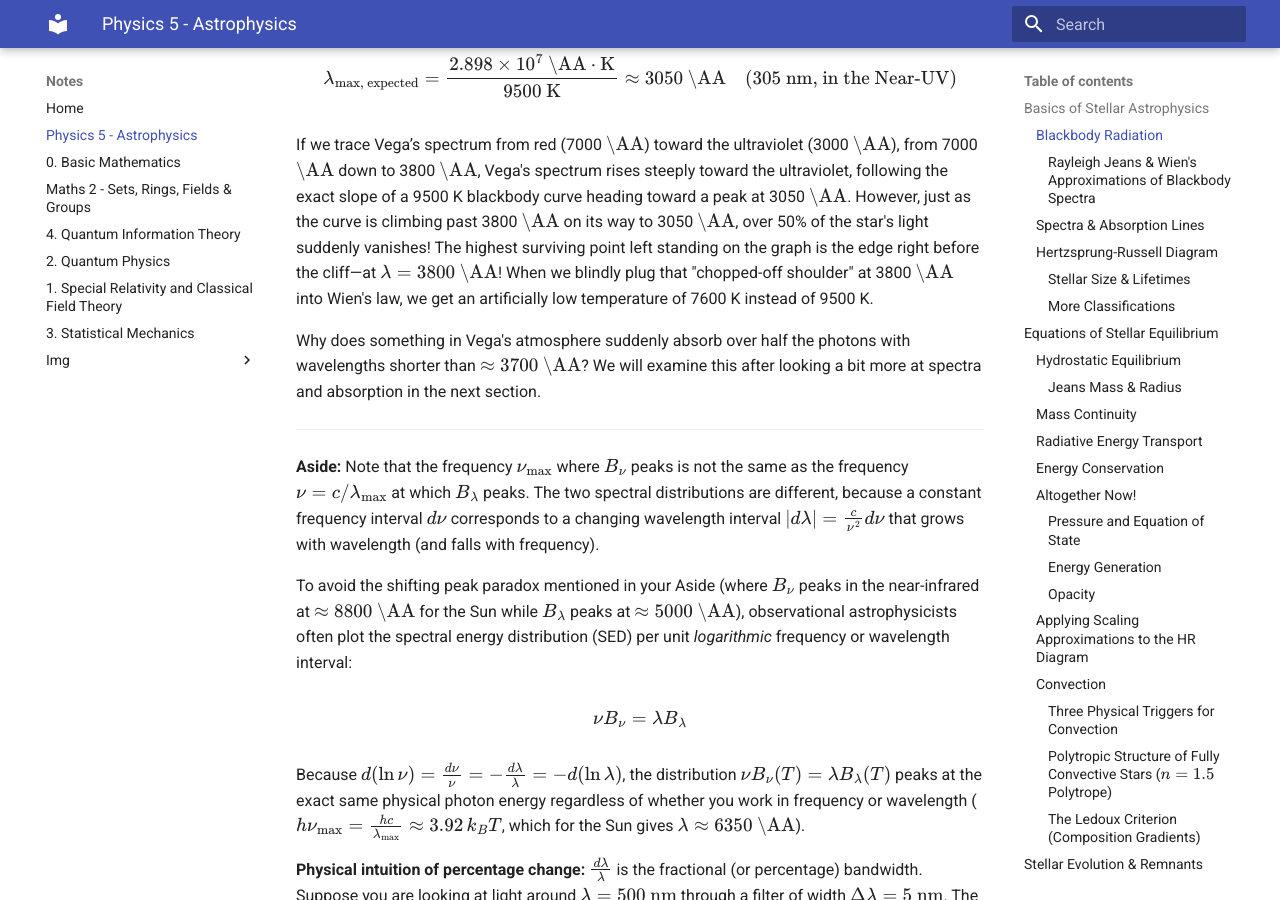
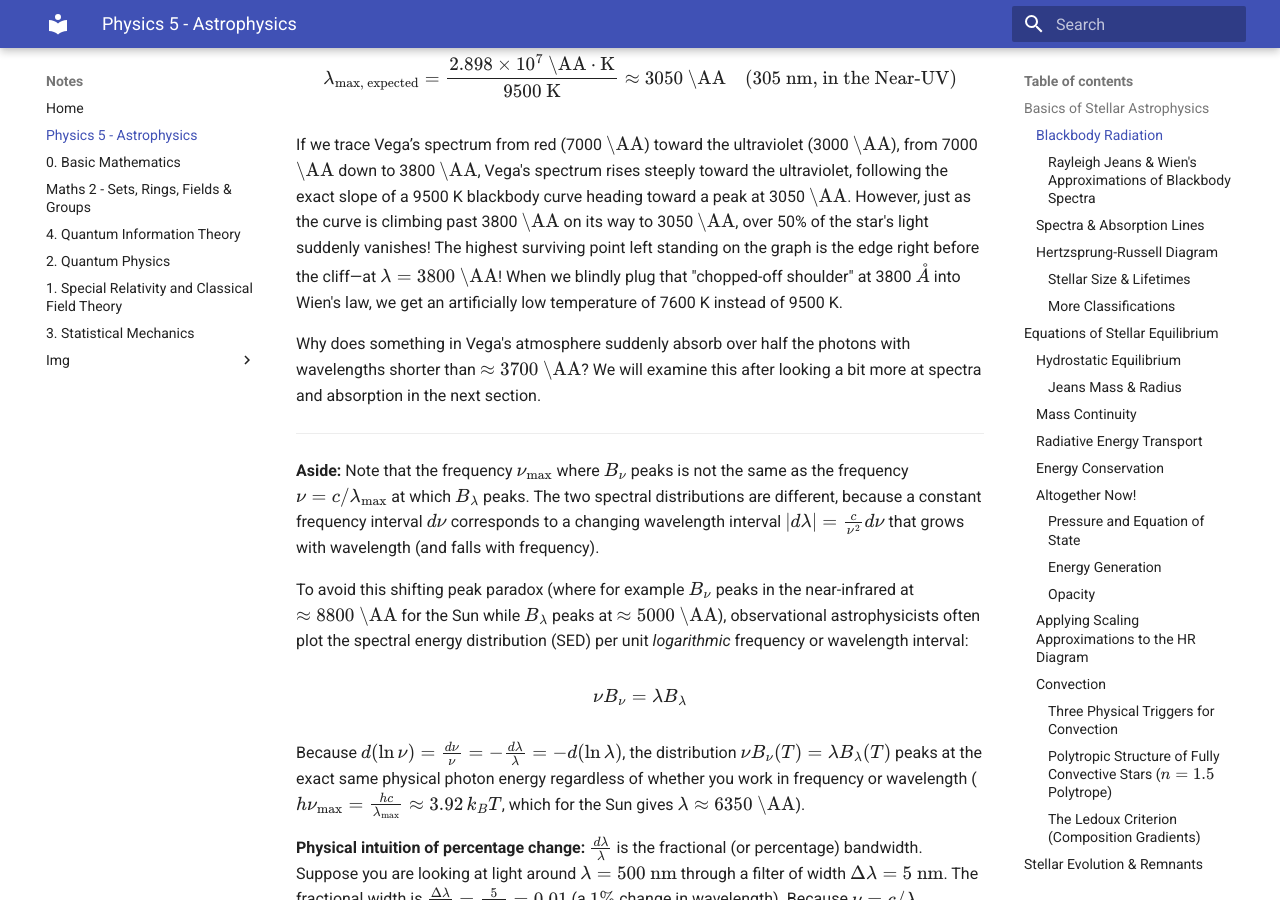
Before and after one commit to regstuff/notes, an MkDocs documentation site: the page built from docs/Physics_Astrophysics.md, in a window 1280 px wide and 900 px high, scrolled down 4123 px. Built offline with MkDocs 1.6.1 and Material for MkDocs 9.7.7, drawn with Linux system fonts in a browser that asks for light colours.

Commit message:
Update Physics_Astrophysics.md

```diff
--- a/docs/Physics_Astrophysics.md
+++ b/docs/Physics_Astrophysics.md
@@ -96,7 +96,7 @@ However, stars are not perfect blackbodies. For example, Alpha Lyrae (the star V
 
 $$\lambda_{\text{max, expected}} = \frac{2.898 \times 10^7\text{ \AA}\cdot\text{K}}{9500\text{ K}} \approx 3050\text{ \AA}\quad(305\text{ nm, in the Near-UV})$$
 
-If we trace Vega’s spectrum from red (7000 $\text{\AA}$) toward the ultraviolet (3000 $\text{\AA}$), from 7000 $\text{\AA}$ down to 3800 $\text{\AA}$, Vega's spectrum rises steeply toward the ultraviolet, following the exact slope of a 9500 K blackbody curve heading toward a peak at 3050 $\text{\AA}$. However, just as the curve is climbing past 3800 $\text{\AA}$ on its way to 3050 $\text{\AA}$, over 50% of the star's light suddenly vanishes! The highest surviving point left standing on the graph is the edge right before the cliff—at $\lambda = 3800\text{ \AA}$! When we blindly plug that "chopped-off shoulder" at 3800 $\text{\AA}$ into Wien's law, we get an artificially low temperature of 7600 K instead of 9500 K.
+If we trace Vega’s spectrum from red (7000 $\text{\AA}$) toward the ultraviolet (3000 $\text{\AA}$), from 7000 $\text{\AA}$ down to 3800 $\text{\AA}$, Vega's spectrum rises steeply toward the ultraviolet, following the exact slope of a 9500 K blackbody curve heading toward a peak at 3050 $\text{\AA}$. However, just as the curve is climbing past 3800 $\text{\AA}$ on its way to 3050 $\text{\AA}$, over 50% of the star's light suddenly vanishes! The highest surviving point left standing on the graph is the edge right before the cliff—at $\lambda = 3800\text{ \AA}$! When we blindly plug that "chopped-off shoulder" at 3800 $\mathring{A}$ into Wien's law, we get an artificially low temperature of 7600 K instead of 9500 K.
 
 Why does something in Vega's atmosphere suddenly absorb over half the photons with wavelengths shorter than $\approx 3700\text{ \AA}$? We will examine this after looking a bit more at spectra and absorption in the next section.
 
@@ -104,7 +104,7 @@ Why does something in Vega's atmosphere suddenly absorb over half the photons wi
 
 **Aside:** Note that the frequency $\nu_{\text{max}}$ where $B_\nu$ peaks is not the same as the frequency $\nu = c/\lambda_{\text{max}}$ at which $B_\lambda$ peaks. The two spectral distributions are different, because a constant frequency interval $d\nu$ corresponds to a changing wavelength interval $\vert{}d\lambda\vert{} = \frac{c}{\nu^2} d\nu$ that grows with wavelength (and falls with frequency).
 
-To avoid the shifting peak paradox mentioned in your Aside (where $B_\nu$ peaks in the near-infrared at $\approx 8800\text{ \AA}$ for the Sun while $B_\lambda$ peaks at $\approx 5000\text{ \AA}$), observational astrophysicists often plot the spectral energy distribution (SED) per unit _logarithmic_ frequency or wavelength interval:
+To avoid this shifting peak paradox (where for example $B_\nu$ peaks in the near-infrared at $\approx 8800\text{ \AA}$ for the Sun while $B_\lambda$ peaks at $\approx 5000\text{ \AA}$), observational astrophysicists often plot the spectral energy distribution (SED) per unit _logarithmic_ frequency or wavelength interval:
 
 $$\nu B_\nu = \lambda B_\lambda$$
 
```
